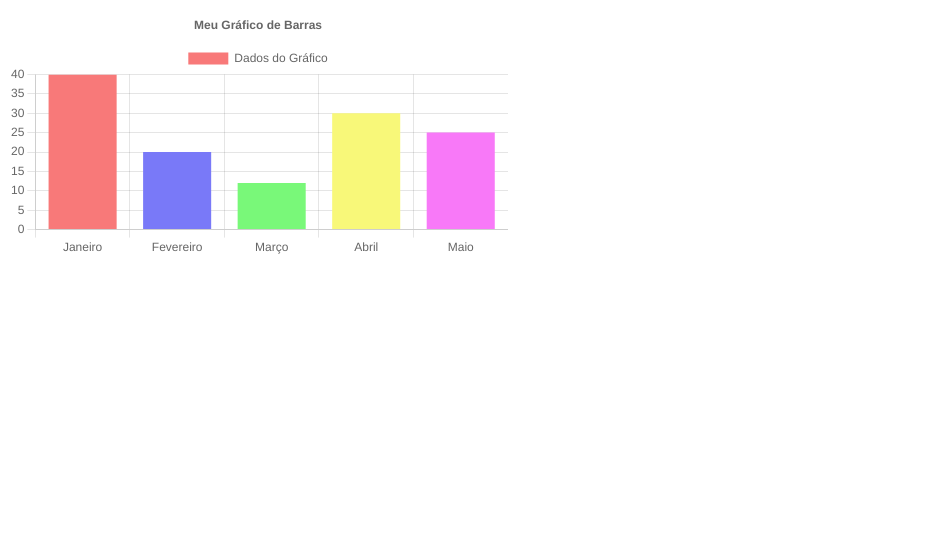
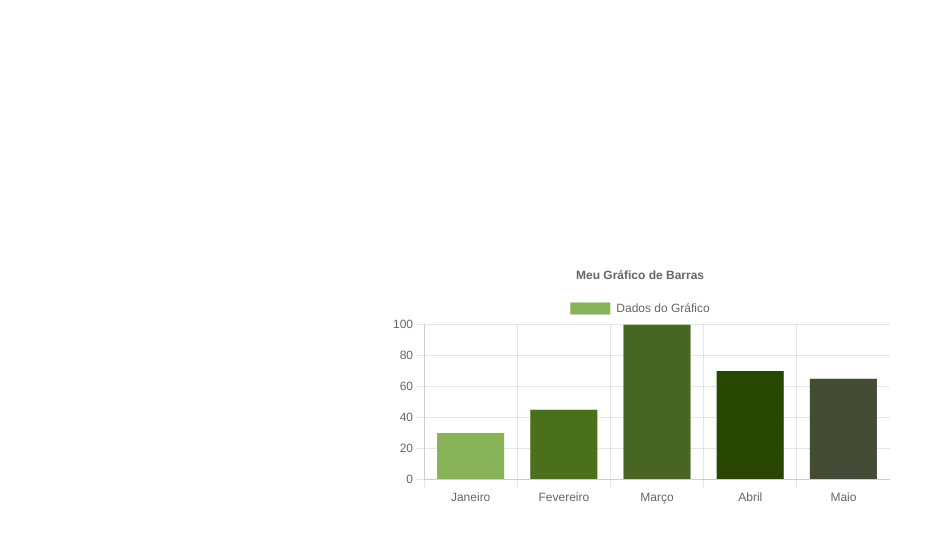
Before and after one commit to Gaspatt/Sepe, a Vue app: page / in a window 1280 px wide. Shown: the top 540 px of the page, without its empty margins (0-942 px from the left). Built offline with nearby package versions, Linux system fonts and the light colour scheme.

Commit message:
FEAT: grafico centralizado

```diff
--- a/src/components/Graficos.vue
+++ b/src/components/Graficos.vue
@@ -14,8 +14,8 @@ export default {
         datasets: [
           {
             label: 'Dados do Gráfico',
-            backgroundColor: ['#f87979', '#7979f8', '#79f879', '#f8f879', '#f879f8'], // Cores das barras
-            data: [40, 20, 12, 30, 25] // Seus dados
+            backgroundColor: ['#88b257', '#4a701c', '#486623', '#284703', '#434d36'], // Cores das barras
+            data: [30, 45, 100, 70, 65] // Seus dados
           }
         ]
       },
@@ -38,11 +38,28 @@ export default {
 </script>
 
 <template>
-  <div style="width: 500px; height: 300px;">
-    <Bar
-      id="my-chart-id"
-      :options="chartOptions"
-      :data="chartData"
-    />
+  <div class="grafico-container">
+    <div class="grafico">
+      <Bar
+        id="my-chart-id"
+        :options="chartOptions"
+        :data="chartData"
+      />
+    </div>
   </div>
 </template>
+
+<style scoped>
+.grafico-container {
+  display: flex;
+  justify-content: center;
+  align-items: center;
+  width: 100%;
+  height: 100vh; /* Isso fará com que o container ocupe toda a altura da viewport */
+}
+
+.grafico {
+  width: 500px;
+  height: 300px;
+}
+</style>
```
